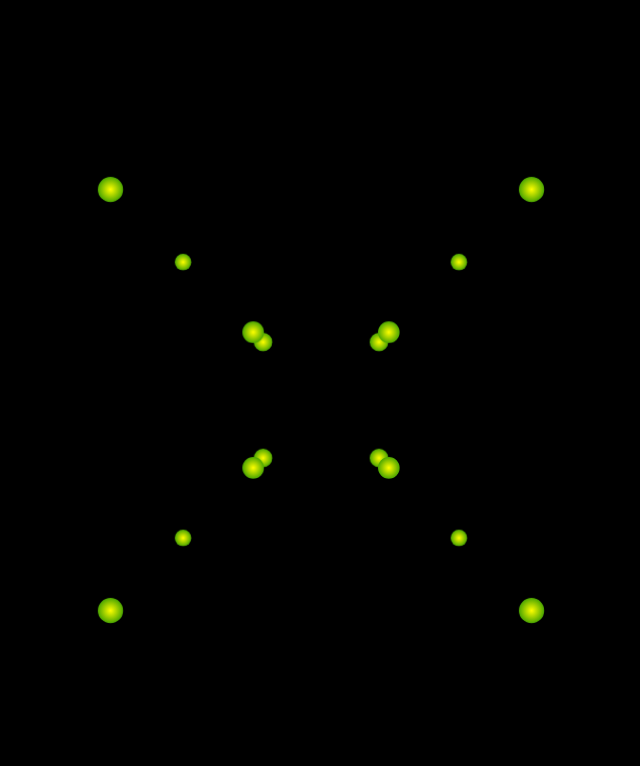
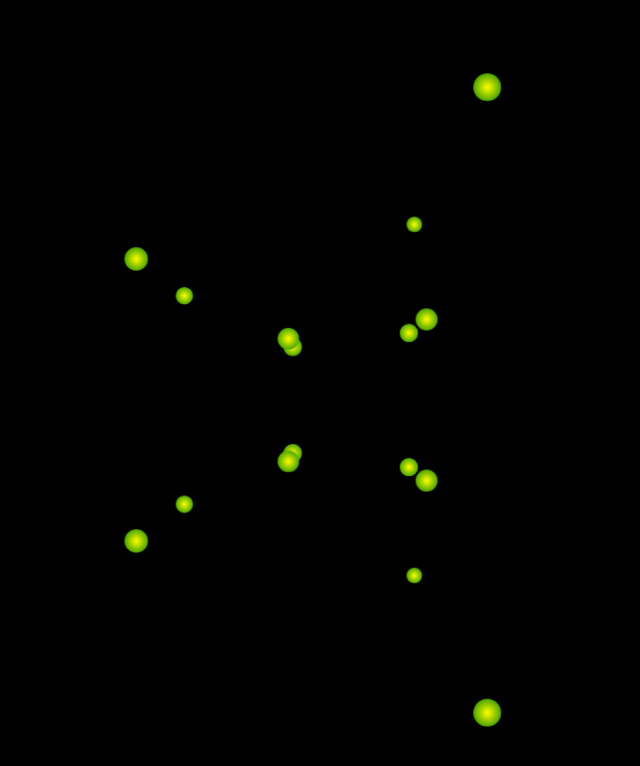
Before and after one commit to ScriptRaccoon/hypercube, a website: page public/index.html in a window 1280 px wide. Shown: the whole page, without its empty margins (319-959 px from the left). Drawn offline with nearby package versions, Linux system fonts and the light colour scheme; files that its build step writes are made by us from their sources.

Commit message:
rotation at c,d with fixed angle

```diff
--- a/src/style.scss
+++ b/src/style.scss
@@ -50,11 +50,21 @@ body {
 }
 
 .point4d {
-    --angle: 1;
-    --factor: calc(1 / (var(--distance4d) - var(--d)));
+    $angle: 0.4;
+    --rotated-c: calc(
+        var(--c) * #{math.cos($angle)} - var(--d) * #{math.sin(
+                $angle
+            )}
+    );
+    --rotated-d: calc(
+        var(--c) * #{math.sin($angle)} + var(--d) * #{math.cos(
+                $angle
+            )}
+    );
+    --factor: calc(1 / (var(--distance4d) - var(--rotated-d)));
     --x: calc(var(--factor) * var(--a));
     --y: calc(var(--factor) * var(--b));
-    --z: calc(var(--factor) * var(--c));
+    --z: calc(var(--factor) * var(--rotated-c));
     position: absolute;
     width: calc(2 * var(--point-radius));
     height: calc(2 * var(--point-radius));
```
